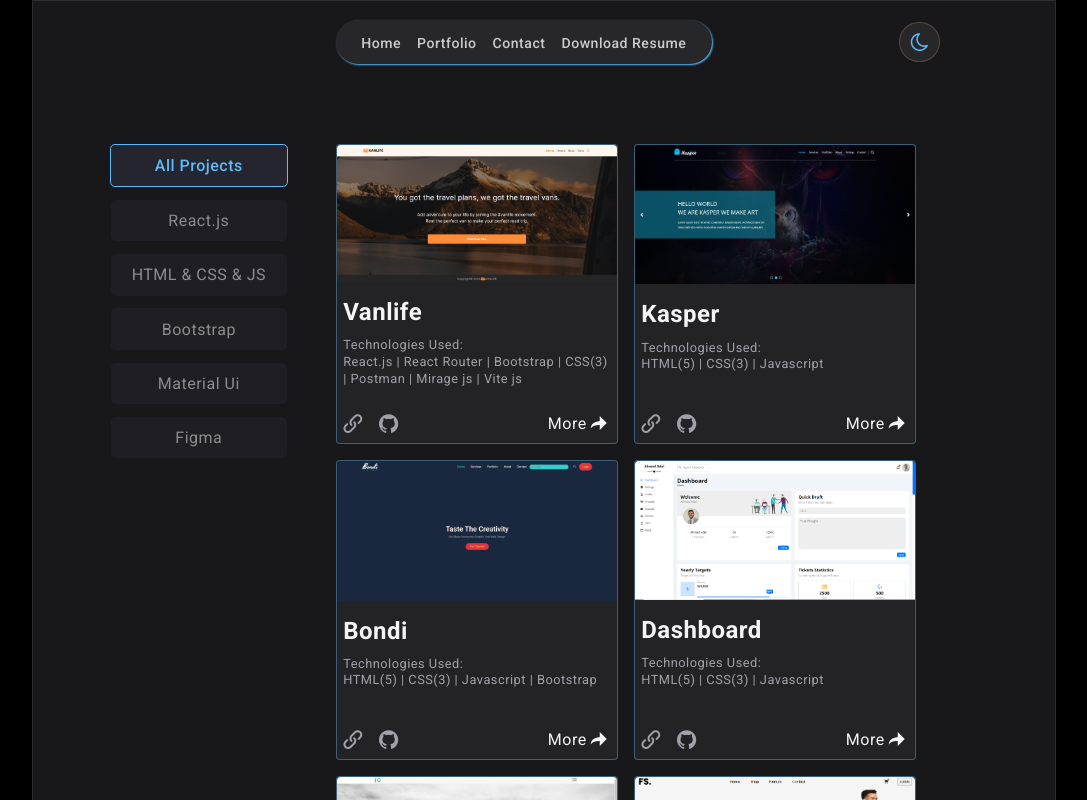
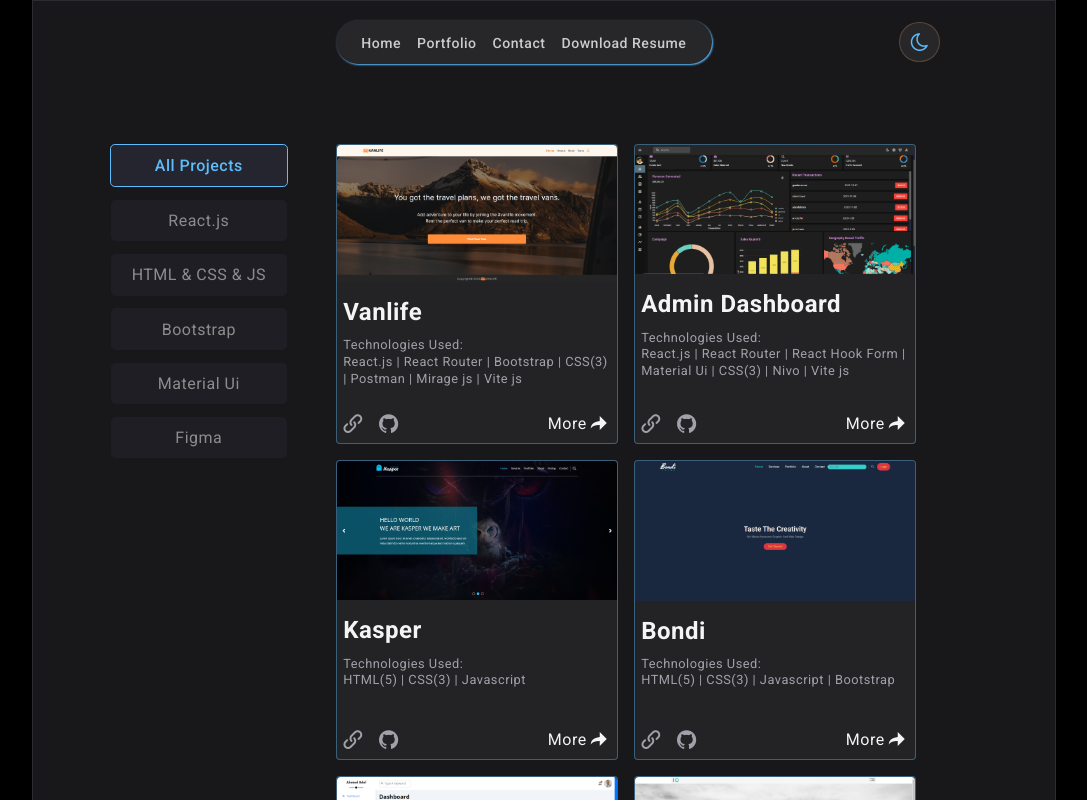
Before and after one commit to AhmedAdel700/Portfolio, a React (Vite) app: page /portfolio in a window 1280 px wide. Shown: the top 800 px of the page, without its empty margins (96-1183 px from the left). Built offline with nearby package versions, Linux system fonts and the light colour scheme.

Commit message:
Added Admin Dashboard Project

```diff
--- a/src/api.jsx
+++ b/src/api.jsx
@@ -25,6 +25,16 @@ export const dataOfProjects = [
   },
   {
     id: 2,
+    title: "Admin Dashboard",
+    description: "",
+    tech: "React.js | React Router | React Hook Form | Material Ui | CSS(3) | Nivo | Vite js",
+    image: "./images/AdminDashboard.png",
+    github: "https://github.com/AhmedAdel700/React-Dashboard",
+    link: "https://react-admin-dashboard-project1.netlify.app/",
+    catagory: ["material-ui", "react", "all"],
+  },
+  {
+    id: 3,
     title: "Kasper",
     description: "",
     tech: "HTML(5) | CSS(3) | Javascript ",
@@ -34,7 +44,7 @@ export const dataOfProjects = [
     catagory: ["HCJ", "all"],
   },
   {
-    id: 3,
+    id: 4,
     title: "Bondi",
     description: "",
     tech: "HTML(5) | CSS(3) | Javascript | Bootstrap",
@@ -44,7 +54,7 @@ export const dataOfProjects = [
     catagory: ["HCJ", "bootstrap", "all"],
   },
   {
-    id: 4,
+    id: 5,
     title: "Dashboard",
     description: "",
     tech: "HTML(5) | CSS(3) | Javascript ",
@@ -54,7 +64,7 @@ export const dataOfProjects = [
     catagory: ["HCJ", "all"],
   },
   {
-    id: 5,
+    id: 6,
     title: "Leon",
     description: "",
     tech: "HTML(5) | CSS(3) | Javascript ",
@@ -64,7 +74,7 @@ export const dataOfProjects = [
     catagory: ["HCJ", "all"],
   },
   {
-    id: 6,
+    id: 7,
     title: "FS.",
     description: "",
     tech: "HTML(5) | CSS(3)",
@@ -74,7 +84,7 @@ export const dataOfProjects = [
     catagory: ["HCJ", "all"],
   },
   {
-    id: 7,
+    id: 8,
     title: "React Dashboard",
     description: "",
     tech: "React.js | React Router | Json Server | Material Ui | CSS(3)",
@@ -84,7 +94,7 @@ export const dataOfProjects = [
     catagory: ["material-ui", "react", "all"],
   },
   {
-    id: 8,
+    id: 9,
     title: "Prayer Timings",
     description: "",
     tech: "React.js | Vite Js | Material Ui | CSS(3)",
--- a/src/components/1-header/Header.jsx
+++ b/src/components/1-header/Header.jsx
@@ -58,7 +58,7 @@ export default function Header() {
           </li>
           <li className="resume">
             <Link
-              to="https://drive.google.com/uc?export=download&id=1B6uIdNp61HyeRiXzLPdJLrM9rwuFQnnd"
+              to="https://drive.google.com/uc?export=download&id=1H_S6bHEWqkQemoeV30sKxCOA0ioQnxMV"
               download="Ahmed-Adel-Resume.pdf"
             >
               Download Resume
```
Also changed, not shown: public/images/AdminDashboard.png (added).
